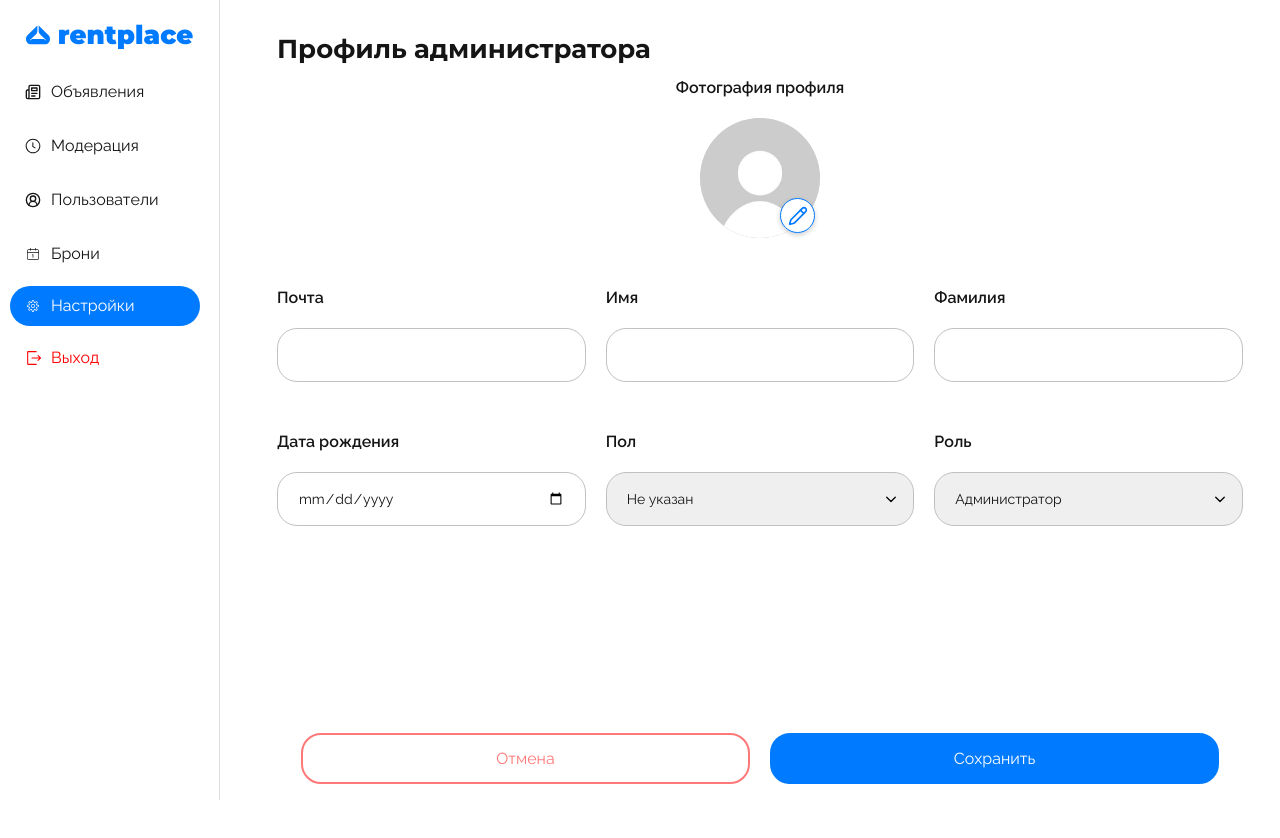
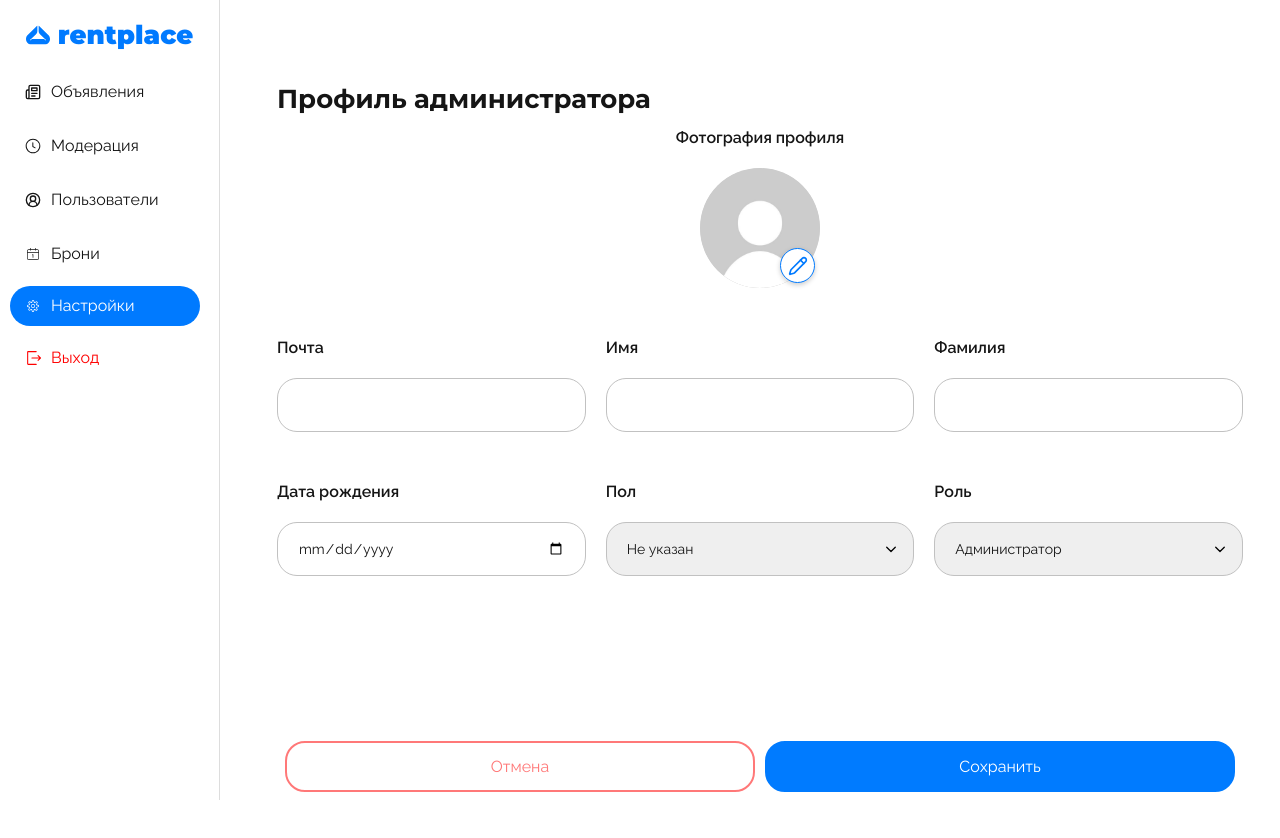
Before and after one commit to TP-RENTPLACE/Frontend, a React (Create React App) app in the folder RentFrontendAdmin/: page /settings in a window 1280 px wide. Shown: the top 838 px of the page. Built offline with nearby package versions, Linux system fonts and the light colour scheme; no server answers; sample sign-in values are in the browser's storage.

Commit message:
(TP-146) style:  margin beteen buttons and bottom of screen reduced for adminpanel

```diff
--- a/RentFrontendAdmin/src/components/AdminEditor/AdminEditForm.js
+++ b/RentFrontendAdmin/src/components/AdminEditor/AdminEditForm.js
@@ -249,16 +249,9 @@ const AdminEditForm = ({onCancel}) => {
                         </div>
                     </div>
 
-                    {/*<div className="fields-row">*/}
-                    {/*  <div>*/}
-                    {/*    <label className="column-name">Дата регистрации</label>*/}
-                    {/*    <input type="date" name="registrationDate" required />*/}
-                    {/*  </div>*/}
-                    {/*  <div></div>*/}
-                    {/*  <div></div>*/}
-                    {/*</div>*/}
 
-                    <div className="footer-buttonss">
+
+                    <div className="footerr-buttonss">
                         <button type="button" className="cancel-button" onClick={onCancel}>
                             Отмена
                         </button>
--- a/RentFrontendAdmin/src/styles/adminform.css
+++ b/RentFrontendAdmin/src/styles/adminform.css
@@ -1,7 +1,7 @@
 
 .admin-edit-form {
   position: relative;
-  top: -50px;
+
   width: calc(100% - 240px);
   max-width: 100%;
   margin-left: 240px;
@@ -253,14 +253,29 @@
 
 
 
-.admin-edit-form.footer-buttonss {
+.admin-edit-form.ffooter-buttonss {
+
+}
+
+.footerr-buttonss {
+  position: sticky;
+  bottom: 1%;
+  background: white;
+  padding: 0px 8px;
+  display: flex;
+  justify-content: center;
+  gap: 20px;
+
+  z-index: 10;
   display: flex;
   justify-content: center;
   gap: 10px;
-  margin-top: 100%;
+  margin-top: 18%;
+
   border-top: 1px solid #ffffff;
+  margin-bottom: 0;
+  padding-bottom: 0;
 }
-
 .admin-edit-form .photo-label {
   margin-bottom: 8px;
   text-align: center;
```
